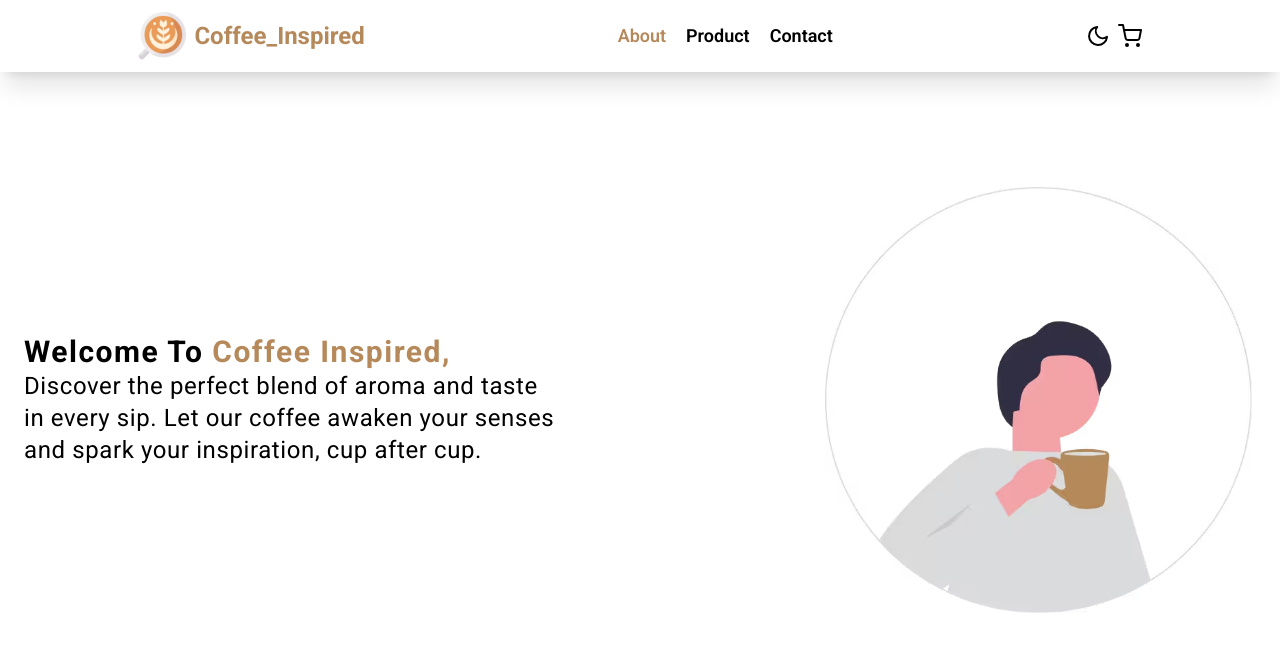
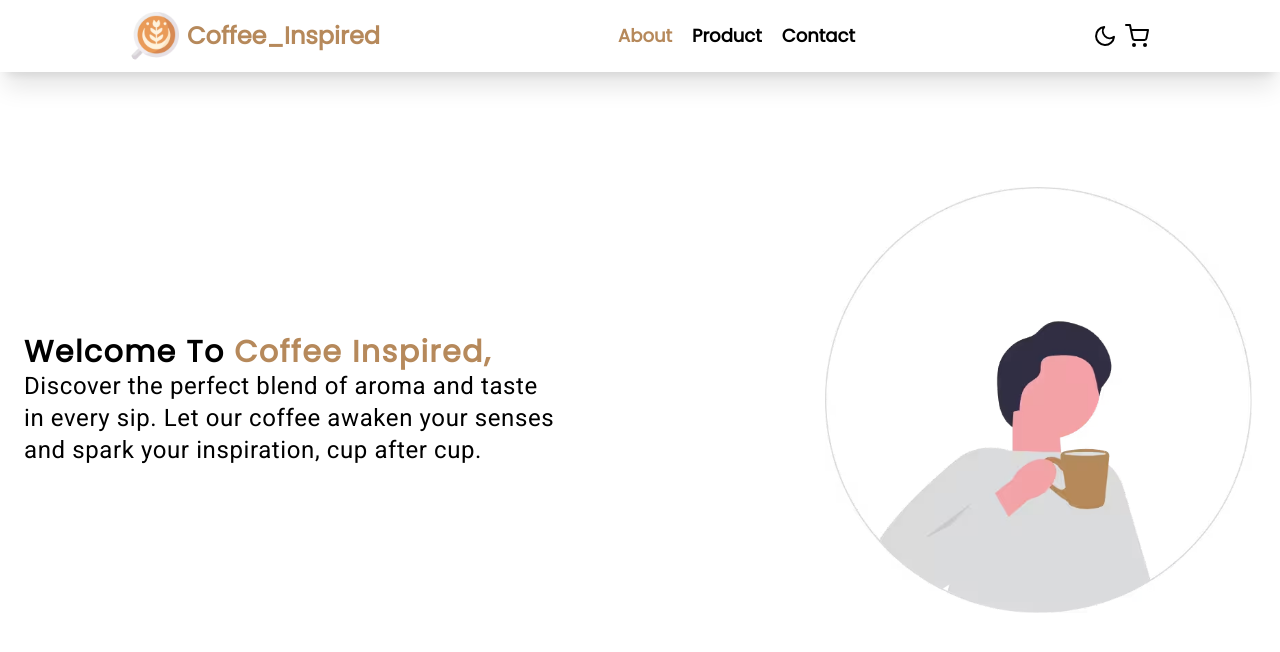
Before and after one commit to fauzan18296/Coffee-That-Inspired, a React (Vite) app: page / in a window 1280 px wide. Shown: the top 652 px of the page. Built offline with nearby package versions, Linux system fonts and the light colour scheme.

Commit message:
refactor(darkMode), API(aboutSection): add refactor darkmode in navigation and add API coffee description, image, and title in aboutSection

```diff
--- a/src/components/Layouts/Header.jsx
+++ b/src/components/Layouts/Header.jsx
@@ -5,6 +5,7 @@ import Button from '../Ui/Button'
 import { DarkModeContext } from '../../context/DarkMode'
 import { useContext } from 'react'
 import { useMenuBtn } from '../../hooks/useMenuBtn'
+import { Link } from 'react-router'
 import { Sun, Moon, ShoppingCart } from 'react-feather'
 import Logo from '../../assets/Img/Brand_Logo/latte-art.avif'
 
@@ -12,23 +13,23 @@ const Header = () => {
   const { darkMode, setDarkMode } = useContext(DarkModeContext)
    const { isOpen, toggleBtn } = useMenuBtn()
   return (
-    <header className={`flex p-3 w-screen justify-around items-center shadow-xl fixed z-50 ${darkMode ? 'bg-neutral-900 text-white' : 'bg-white'}`}>
+    <header className={`flex p-3 w-screen justify-around items-center shadow-xl fixed z-50 ${darkMode && 'bg-neutral-900 text-white' || 'bg-white'}`}>
       <div className=" flex gap-5 items-center">
-        <a className='flex gap-2 items-center' href="/">
+        <Link className='flex gap-2 items-center' to="/">
           <Image image={Logo} alt="Logo" classname="size-12 rounded-md object-cover" />
-          <h1 className='text-primary text-2xl font-bold max-mobile:text-xl'><span className={`${darkMode ? 'bg-neutral-900 text-white' : 'bg-white'}`}>Coffee</span><span className='dark:text-primary'>_Inspired</span></h1>
-        </a>
+          <h1 className='text-primary text-2xl font-extrabold max-mobile:text-xl font-Poppins'><span className={`${darkMode && 'bg-neutral-900 text-white'}`}>Coffee</span><span className='dark:text-primary'>_Inspired</span></h1>
+        </Link>
        </div>
       <Navbar>
         <div className={`md:flex  md:static md:mx-auto gap-5  md:items-center md:justify-center container absolute max-mobile:h-screen
         max-mobile:top-full
         transition-transition duration-100 delay-75 ease-in-out
       ${!isOpen ? "max-mobile:-left-full" : "max-mobile:left-0"}
-      ${darkMode ? 'max-mobile:bg-neutral-900 text-white' : 'max-mobile:bg-white'}
+      ${darkMode && 'max-mobile:bg-neutral-900 text-white' || 'max-mobile:bg-white' }
        max-mobile:w-3/6  max-mobile:text-center max-mobile:flex max-mobile:flex-col max-mobile:justify-evenly max-mobile:text-lg max-mobile:shadow-md`}>
-         <a href="/about"><span className="text-primary">About</span></a>
-              <a href="/products" className="hover:text-primary">Product</a>
-          <a href="/contact" className="hover:text-primary">Contact</a>
+         <Link to="/about"><span className="text-primary">About</span></Link>
+              <Link to="/products" className="hover:text-primary">Product</Link>
+          <Link to="/contact" className="hover:text-primary">Contact</Link>
       <div className='flex md:hidden md:static flex-row-reverse gap-2 justify-center'>
       {/* Icon Tampilan Mobile */}
       <Button classname='hover:text-primary '>
--- a/src/components/Layouts/Navbar.jsx
+++ b/src/components/Layouts/Navbar.jsx
@@ -8,8 +8,8 @@ const Navbar = ({children}) => {
   const { darkMode, setDarkMode } = useContext(DarkModeContext)
   return (
     <>
-      <nav className={`md:text-lg md:font-semibold ${darkMode ? 'bg-neutral-900 text-white' : 'bg-white'}
-      `}>
+      <nav className={`md:text-lg md:font-semibold ${darkMode && 'bg-neutral-900 text-white' }
+      font-Poppins font-bold`}>
           {children}
       </nav >
       <div className='hidden md:flex md:static gap-2 justify-center'>
--- a/src/components/Ui/AboutSection.jsx
+++ b/src/components/Ui/AboutSection.jsx
@@ -1,18 +1,46 @@
 import AboutImg from '../../assets/Img/AboutSectionImage/aboutImg.jpg'
 import Image from './Image'
+import CoffeeProduct from '../../services/CoffeeProduct.service'
+import { useState, useEffect, useContext } from 'react'
+import { DarkModeContext } from '../../context/DarkMode'
 
 const AboutSection = () => {
+  const [coffeeProducts, setCoffeeProducts] = useState([])
+  const { darkMode } = useContext(DarkModeContext)
+  useEffect(() => {
+    CoffeeProduct((res) => {
+      setCoffeeProducts(res.data)
+      console.log(res.data)
+    })
+  },[])
   return (
-    <div className="container flex  justify-around mx-auto  items-center min-h-screen">
-      <div className='flex items-center gap-10'>
-        <Image classname="size-2/5  rounded-md" image={AboutImg} alt="Image" />
-        <div className='flex flex-col'>
-        <h1 className='text-2xl text-primary'>About Coffee Inspired☕,</h1>
-      <p className='text-xl'>Coffee Inspired is a coffee shop,
-         that has a variety of products and has a variety of flavors</p>
+    <div className=' flex justify-around mx-auto  items-center min-h-screen flex-col'>
+    <div className="container flex justify-center mx-auto  items-center min-h-screen">
+      <div className='flex items-center max-mobile:flex-col-reverse gap-10'>
+        <Image classname="size-2/5 rounded-md max-mobile:size-2/3" image={AboutImg} alt="Image" />
+        <div className='flex flex-col max-mobile:mx-6 max-mobile:text-balance'>
+        <h1 className='text-3xl max-mobile:text-xl text-primary font-Poppins font-bold tracking-wider'>About Coffee Inspired☕,</h1>
+      <p className='text-2xl max-mobile:text-base tracking-wide'>Coffee Inspired is a coffee shop that has a variety of products and has a variety of flavors, step by step we will create a coffee flavor that can make you focus or feel enjoy. Because that`s how we can know your taste.</p>
          </div>
-         </div>
-    </div>
+      </div>
+      </div>
+       <div className='flex items-center flex-col'>
+        <h1 className='text-3xl max-mobile:text-xl text-primary font-Poppins font-bold tracking-wider'>About Products☕</h1>
+        <div className='mt-5 md:grid grid-cols-3 max-mobile:flex max-mobile:justify-center max-mobile:items-center max-mobile:flex-col  gap-14 mx-4 '>
+        { coffeeProducts.map((product) => {
+          return (
+            <div key={product.id}>
+              <div className={`flex bg-white rounded-lg shadow-lg size-full justify-center items-center flex-col ${darkMode && 'bg-primary text-white'}`}>
+                <Image classname="  max-mobile:mx-auto" image={product.image_url} alt="Coffee Image" />
+                <h1 className={`text-2xl max-mobile:text-xl font-bold text-primary tracking-wide ${darkMode && 'text-white'}`}>{product.name}</h1>
+                <p className='text-xl mx-4 max-mobile:text-base tracking-wide'>{product.description}</p>
+                </div>
+                </div>
+          )
+        })}
+          </div>
+      </div>
+      </div>
   )
 }
 
--- a/src/components/Ui/HeroSection.jsx
+++ b/src/components/Ui/HeroSection.jsx
@@ -6,7 +6,7 @@ const HeroSection = () => {
     <div className={`container flex justify-around max-tablet:justify-evenly  items-center min-h-screen w-full mx-auto max-mobile:flex-col`
 }>
     <div className='text-balance mx-6'>
-        <h1 className='text-3xl max-tablet:text-xl font-bold tracking-wider'>Welcome To <span className='text-primary'>Coffee Inspired,</span></h1>
+        <h1 className='text-3xl max-tablet:text-xl font-bold tracking-wider font-Poppins'>Welcome To <span className='text-primary'>Coffee Inspired,</span></h1>
         <p className='tracking-wide text-2xl max-tablet:text-base'>Discover the perfect blend of aroma and taste in every sip. Let our coffee awaken your senses and spark your inspiration, cup after cup.</p>
           </div>
       <Image classname='mx-7 md:size-2/6 w-3/5'
--- a/src/pages/About.jsx
+++ b/src/pages/About.jsx
@@ -1,11 +1,14 @@
 import AboutSection from '../components/Ui/AboutSection'
 import Header from '../components/Layouts/Header'
+import { DarkModeContext } from '../context/DarkMode'
+import { useContext } from 'react'
 const About = () => {
+  const { darkMode } = useContext(DarkModeContext)
   return (
-    <>
+    <div className={`${darkMode && 'bg-neutral-900 text-white'}`}>
     <Header />
      <AboutSection />
-    </>
+    </div>
   )
 }
 
--- a/src/pages/Home.jsx
+++ b/src/pages/Home.jsx
@@ -5,7 +5,7 @@ import { useContext } from 'react'
 const Home = () => {
     const { darkMode } = useContext(DarkModeContext)
   return (
-    <div className={`${darkMode ? 'bg-neutral-900 text-white' : 'bg-white'}`}>
+    <div className={`${ darkMode && 'bg-neutral-900 text-white' }`}>
       <Header />
       <HeroSection />
     </div>
--- /dev/null
+++ b/src/services/CoffeeProduct.service.js
@@ -0,0 +1,12 @@
+import axios from 'axios'
+const CoffeeProduct = (callback) => {
+  axios.get("https://fake-coffee-api.vercel.app/api")
+    .then((res) => {
+    callback(res)
+    })
+    .catch((err) => {
+    callback(err.message)
+  })
+}
+
+export default CoffeeProduct
```
